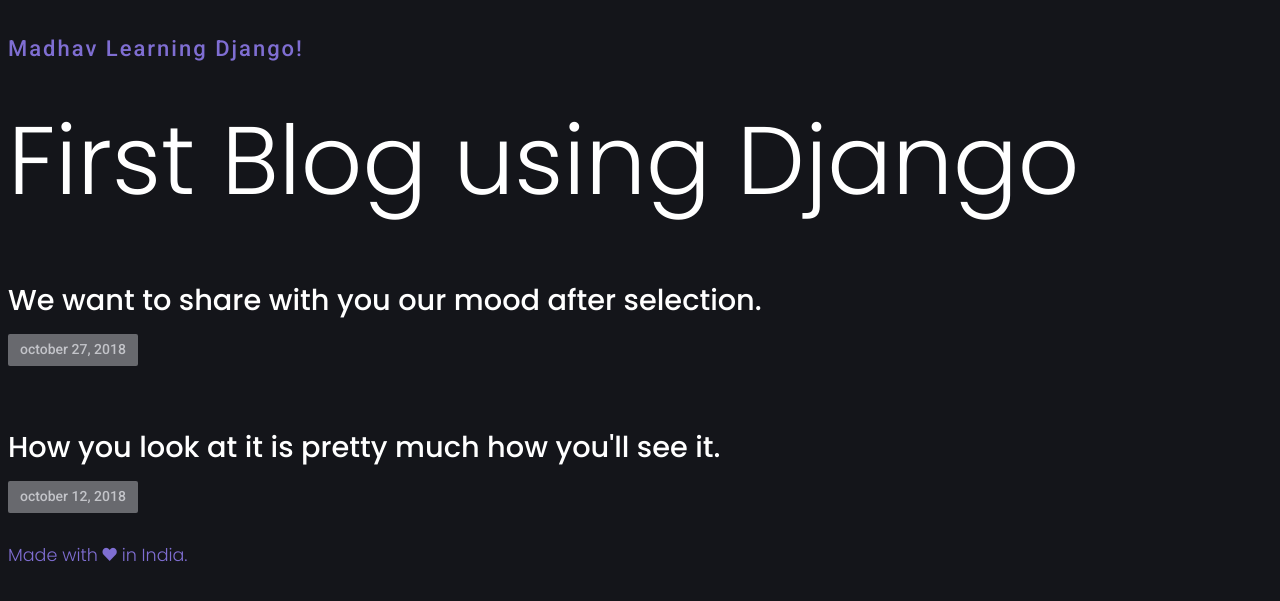
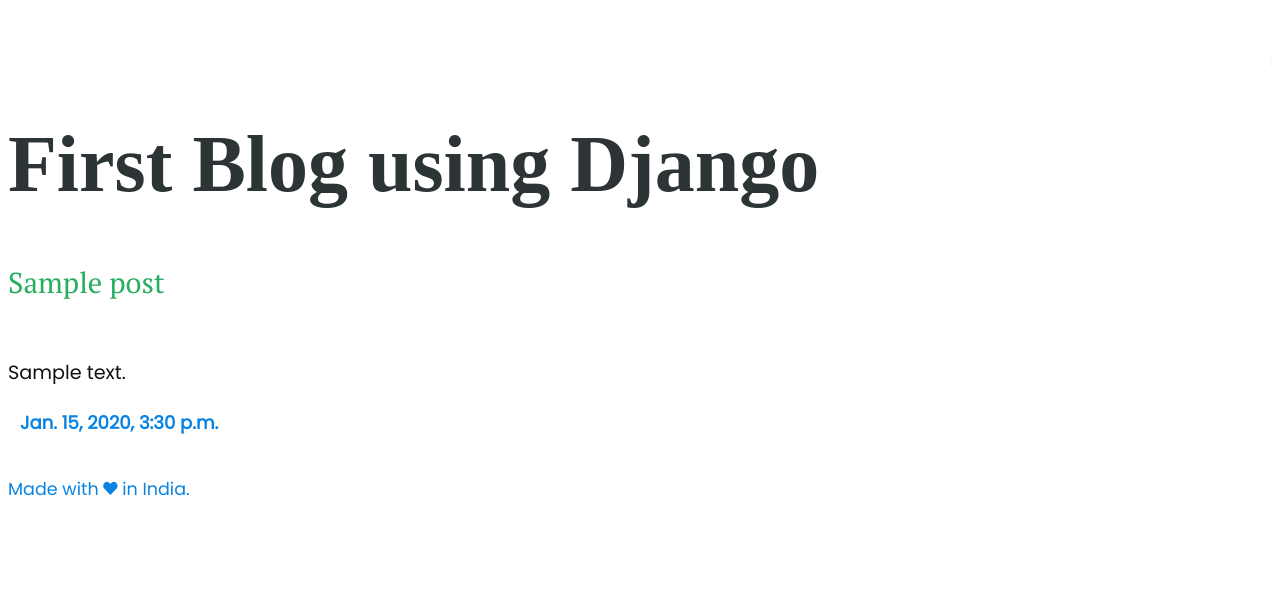
Before and after one commit to PseudoCodeNerd/django1, a Django app: template blog/templates/blog/post_list.html in a window 1280 px wide. Shown: the top 601 px of the page. Run offline with Django 3.2, Linux system fonts and the light colour scheme; the template is opened without the code that fills it: values that come from a table or form of the project are taken from there, others are empty; tables that the repository leaves empty hold one stand-in row (values such as "Sample post").

Commit message:
Modified templates to display posts from database.

```diff
--- a/blog/templates/blog/post_list.html
+++ b/blog/templates/blog/post_list.html
@@ -6,45 +6,36 @@
   <meta name="viewport" content="width=device-width, initial-scale=1.0, maximum-scale=1.0, user-scalable=0">
   <meta http-equiv="X-UA-Compatible" content="ie=edge">
   <title>Django Boi Madhav</title>
-  <link rel="stylesheet" href="blog/style.css">
 </head>
 <style>
-@import url('https://fonts.googleapis.com/css?family=Roboto:100,100i,300,300i,400,400i,500,500i,700,700i,900,900i&subset=cyrillic,cyrillic-ext,greek,greek-ext,latin-ext,vietnamese');
-@import url('https://fonts.googleapis.com/css?family=Poppins:100,100i,200,200i,300,300i,400,400i,500,500i,600,600i,700,700i,800,800i,900,900i&subset=devanagari,latin-ext');
-
+@import url('https://fonts.googleapis.com/css?family=PT+Serif|Poppins&display=swap');
 body{
-    font-family: 'Roboto', sans-serif;
+    font-family: 'Poppins', sans-serif;
     font-weight: 300;
     font-size: 15px;
     line-height: 1.7;
-    color: #c4c3ca;
+    color: #0984e3;
     overflow-x: hidden;
-    background-color: #14151a;
+    background-color: #ffffff;
 }
 h1, h2, h3, h4, h5, h6,
 .h1, .h2, .h3, .h4, .h5, .h6{
-    font-family: 'Poppins', sans-serif;
+    font-family: 'Poppins', serif;
     font-weight: 300;
     margin-bottom: 0;
 	  line-height: 1.35;
-	  color: #fff;
+	  color: #27ae60;
 }
-h5, .h5 {
+h4, .h4 {
 	  font-size: 1.8rem;
 	  font-weight: 500;
 }
-::selection {
-	  color: #fff;
+h5, .h5{
+      font-size: 1.2rem;
+      font-weight: 200;
+      color: #111111;
 }
-::-moz-selection {
-	  color: #fff;
-}
-::selection {
-	  background-color: #000;
-}
-::-moz-selection {
-	  background-color: #000;
-}
+
 .section {
     position: relative;
 	  width: 100%;
@@ -54,24 +45,26 @@
 	  overflow: hidden;
 }
 .primary-color{
-	  color: #7f6ed2;
+	  color: #0984e3;
 }
 
 .section-title-wrap p{
     letter-spacing: 2px;
-    font-size: 22px;
-    font-weight: 500;
+    font-size: 24px;
+    font-weight: 600;
     padding: 0;
 }
 .section-title-wrap h1{
     margin: 0;
     padding: 0;
-    font-size: 6rem;
-    font-weight: 300;
+    font-size: 5rem;
+    font-weight: 800;
     line-height: 1.5;
+    color: #2d3436;
+    font-family: 'PT Serid', serif;
 }
 .background-dark {
-	  background-color: #111;
+	  background-color: #0984e3;
 }
 
 .blog-post-box{
@@ -82,43 +75,78 @@
 
 .blog-post-box p{
 	position: relative;
-	color: #c4c3ca;
-    font-weight: 500;
-	font-size: 14px;
+    font-weight: 600;
+	font-size: 18px;
 	display: inline-block;
-	mix-blend-mode: luminosity;
 	padding: 4px 12px;
-	background-color: rgba(127,110,210,.8);
     border-radius: 2px;
-  	z-index: 4;
+    z-index: 4;
+
+}
+.text {
+  transition: background-size 0.4s ease;
+  background: linear-gradient(to bottom, transparent 62%, #fff87e 0) center center/0% 75% no-repeat;
+  font-family: 'PT Serif', serif;
+}
+.text:hover {
+  background-size: 100% 100%;
+}
+.text:active {
+  background-size: 80% 100%;
+}
+.text-container {
+  z-index: 1;
+  position: relative;
+  background-color: #fff;
+  padding: 60px;
+  box-shadow: 0 0 90px 10px rgba(95, 124, 179, 0.15);
 }
 
 </style>
+
 <body>
     <div class="section over-hide">
         <div class="container">
             <div class="row">
                 <div class="col-12 section-title-wrap text-center parallax-fade-top">
-                    <p class="primary-color">Madhav Learning Django!</p>
+                    <marquee><p>👨‍💻 Madhav Learning Django! 👨‍💻</p></marquee>
                     <h1>First Blog using Django</h1>
                 </div>
             </div>
         </div>
     </div>
-
+    <div class="section over-hide">
+            <div class="container">
+                <div class="row">
+                    <div class="col-12 text-center mb-3">
+                        {% for post in posts %}
+                        <div class="blog-post-box">
+                            <h4><a class="text">{{ post.title|linebreaksbr }}</a></h4><br>
+                            <h5>{{ post.text|linebreaksbr }}</h5>
+                            <p class="mb-0 mt-3">{{ post.created_data }}</p>
+                        </div>
+                        {% endfor %}
+                    </div>
+                </div>
+            </div>
+    </div>
+<!--
     <div class="section over-hide">
         <div class="container">
             <div class="row">
                 <div class="col-12 text-center mb-3">
+
                         <div class="blog-post-box">
-                            <h5>We want to share with you our mood after selection.</h5>
-                            <p class="mb-0 mt-3">october 27, 2018</p>
+                                <h4>How you look at it is pretty much how you'll see it.</h4>
+                                <h5>Still tyna figure this out</h5>
+                            <p class="mb-0 mt-3"></p>
                         </div>
+
                     </a>
                 </div>
                 <div class="col-12 text-center mt-5 mb-3">
                         <div class="blog-post-box">
-                            <h5>How you look at it is pretty much how you'll see it.</h5>
+                            <h4>How you look at it is pretty much how you'll see it.</h4>
                             <p class="mb-0 mt-3">october 12, 2018</p>
                         </div>
                     </a>
@@ -126,7 +154,7 @@
             </div>
         </div>
     </div>
-
+-->
 </body>
 <footer>
     <centre><h3 class="primary-color">
--- a/blog/views.py
+++ b/blog/views.py
@@ -1,5 +1,7 @@
 from django.shortcuts import render
-
+from .models import Post
+from django.utils import timezone
 # Create your views here.
 def post_list(request):
-    return render(request, 'blog/post_list.html')
+    posts =  Post.objects.filter(published_data__lte=timezone.now()).order_by('published_data')
+    return render(request, 'blog/post_list.html', {'posts' : posts})
```
